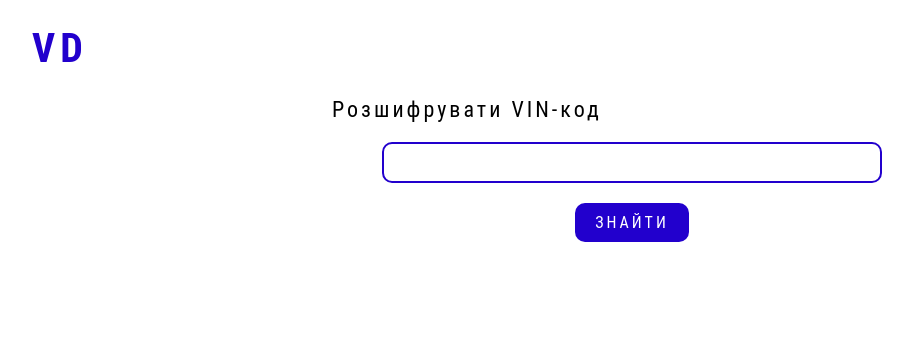
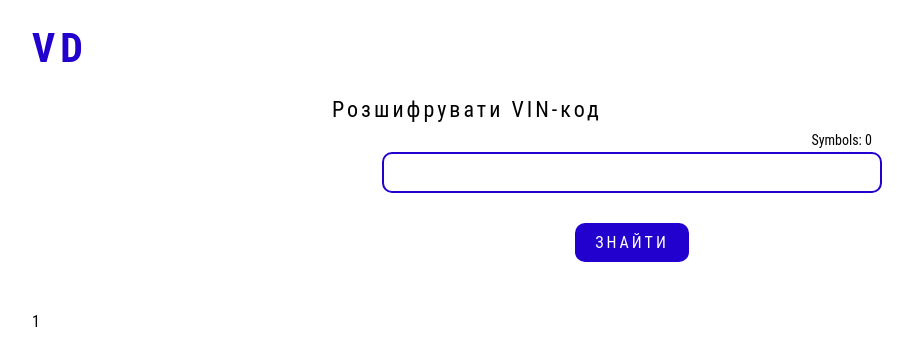
Before and after one commit to gimonch1k/Vin_Decoder, a React (Vite) app: page / in a window 1280 px wide. Shown: the top 356 px of the page, without its empty margins (8-921 px from the left). Built offline with nearby package versions, Linux system fonts and the light colour scheme.

Commit message:
added DecodeResult and Spinner, modified SearchPanel logic

```diff
--- /dev/null
+++ b/src/components/decodeResult/DecodeResult.jsx
@@ -0,0 +1,27 @@
+import SetContent from "../../utils/SetContent";
+
+import "./decodeResult.scss";
+
+function DecodeResult({ vehicle, process }) {
+  return (
+    <div className="decoderesult">{SetContent(process, View, vehicle)}</div>
+  );
+}
+
+function View({ data }) {
+  const content = data.map((item, i) => (
+    <li className="decoderesult__item" key={i}>
+      <div className="decoderesult__variable">{item.Variable}</div>
+      <div className="decoderesult__value">{item.Value}</div>
+    </li>
+  ));
+
+  return (
+    <>
+      <h2 className="decoderesult__title">Результати розшифровки</h2>
+      <ul className="decoderesult__list">{content}</ul>
+    </>
+  );
+}
+
+export default DecodeResult;
--- /dev/null
+++ b/src/components/decodeResult/decodeResult.scss
@@ -0,0 +1,22 @@
+.decoderesult {
+  margin-top: 50px;
+  &__list {
+    margin: 30px auto 0 auto;
+    width: 800px;
+    display: flex;
+    flex-direction: column;
+    row-gap: 10px;
+  }
+  &__item {
+    display: flex;
+    justify-content: space-between;
+    box-shadow: 0 0 20px 0 rgba(0, 0, 0, 0.25);
+    padding: 5px;
+  }
+  &__title {
+    text-align: center;
+    font-size: 22px;
+    font-weight: normal;
+    letter-spacing: 3px;
+  }
+}
--- a/src/components/searchPanel/SearchPanel.jsx
+++ b/src/components/searchPanel/SearchPanel.jsx
@@ -3,26 +3,67 @@ import { useState } from "react";
 
 import "./searchPanel.scss";
 
-function SearchPanel() {
-  const [status, setStatus] = useState("nothing");
-
+function SearchPanel({
+  setVehicle,
+  process,
+  setConfirmedProcess,
+  getVehicleByVin,
+}) {
   const {
     register,
     handleSubmit,
     formState: { errors },
+    watch,
   } = useForm();
 
-  const onSubmit = async (data) => {};
+  const vin = watch("vin", "");
+
+  const onSubmit = (data) => {
+    getVehicleByVin(data.vin).then((vehicle) => {
+      setVehicle(vehicle);
+      setConfirmedProcess("confirmed");
+    });
+  };
 
   return (
-    <form action="#" className="searchpanel">
+    <form className="searchpanel" onSubmit={handleSubmit(onSubmit)}>
       <label htmlFor="vin" className="searchpanel__title">
         Розшифрувати VIN-код
       </label>
 
-      <input id="vin" name="vin" type="text" className="searchpanel__vin" />
+      <div className="searchpanel__symbols">Symbols: {vin.length}</div>
 
-      <button className="searchpanel__btn">Знайти</button>
+      <input
+        id="vin"
+        type="text"
+        className="searchpanel__vin"
+        {...register("vin", {
+          required: "Це поле є обов’язковим",
+          validate: (value) =>
+            value.length === 17 || "VIN має скаладатись із 17 символів",
+          onChange: (e) => {
+            e.target.value = e.target.value.toUpperCase().replace(/[IOQ]/g, "");
+          },
+        })}
+      />
+
+      <div className="searchpanel__messages">
+        {errors.vin ? (
+          <div className="searchpanel__error">{errors.vin.message}</div>
+        ) : null}
+
+        {process === "error" && (
+          <div className="searchpanel__error">He правильний VIN-код</div>
+        )}
+
+        {process === "confirmed" && (
+          <div className="searchpanel__success">Успішно</div>
+        )}
+      </div>
+
+      <button disabled={process === "loading"} className="searchpanel__btn">
+        Знайти
+      </button>
     </form>
   );
 }
--- a/src/components/searchPanel/searchPanel.scss
+++ b/src/components/searchPanel/searchPanel.scss
@@ -2,6 +2,7 @@
 @use "../../styles/btn.scss" as *;
 
 .searchpanel {
+  position: relative;
   width: 600px;
   margin: 0 auto;
   &__title {
@@ -9,15 +10,33 @@
     font-size: 22px;
     letter-spacing: 3px;
   }
+  &__symbols {
+    position: absolute;
+    font-size: 14px;
+    right: 60px;
+    top: 35px;
+  }
   &__vin {
     width: 500px;
-    margin: 20px auto 0 auto;
+    margin: 30px auto 0 auto;
     padding: 11px;
     border-radius: 10px;
     border: 2px solid $blue-main;
   }
+  &__messages {
+    width: 100%;
+    position: absolute;
+    text-align: center;
+    top: 105px;
+  }
+  &__error {
+    color: $red-main;
+  }
   &__btn {
-    margin: 20px auto 0 auto;
+    margin: 30px auto 0 auto;
     @include btn;
+    &:disabled {
+      opacity: 0.5;
+    }
   }
 }
--- /dev/null
+++ b/src/components/spinner/Spinner.jsx
@@ -0,0 +1,42 @@
+function Spinner() {
+  return (
+    <svg
+      xmlns="http://www.w3.org/2000/svg"
+      viewBox="0 0 100 100"
+      preserveAspectRatio="xMidYMid"
+      width="120"
+      height="120"
+      style={{
+        shapeRendering: "auto",
+        display: "block",
+        background: "transparent",
+        margin: "0 auto",
+      }}
+      xmlnsXlink="http://www.w3.org/1999/xlink"
+    >
+      <g>
+        <circle
+          cx="50"
+          cy="50"
+          fill="none"
+          stroke="#2200cd"
+          strokeWidth="6"
+          r="35"
+          strokeDasharray="164.93361431346415 56.97787143782138"
+        >
+          <animateTransform
+            attributeName="transform"
+            type="rotate"
+            repeatCount="indefinite"
+            dur="1.1764705882352942s"
+            values="0 50 50;360 50 50"
+            keyTimes="0;1"
+          ></animateTransform>
+        </circle>
+        <g></g>
+      </g>
+    </svg>
+  );
+}
+
+export default Spinner;
--- a/src/pages/MainPage.jsx
+++ b/src/pages/MainPage.jsx
@@ -1,10 +1,24 @@
+import { useState } from "react";
+
+import useVinDecoder from "../services/VinDecoder";
 import SearchPanel from "../components/searchPanel/SearchPanel";
+import DecodeResult from "../components/decodeResult/DecodeResult";
 
 function MainPage() {
+  const [vehicle, setVehicle] = useState([]);
+  const { process, setConfirmedProcess, getVehicleByVin } = useVinDecoder();
+
   return (
-    <section>
-      <SearchPanel />
-    </section>
+    <>
+      <SearchPanel
+        setVehicle={setVehicle}
+        process={process}
+        setConfirmedProcess={setConfirmedProcess}
+        getVehicleByVin={getVehicleByVin}
+      />
+
+      <DecodeResult vehicle={vehicle} process={process} />
+    </>
   );
 }
 
--- a/src/services/VinDecoder.js
+++ b/src/services/VinDecoder.js
@@ -10,7 +10,14 @@ function useVinDecoder() {
       `${_apiBase}/vehicles/decodevin/${vin}?format=json`,
     );
 
-    return res.Results.filter((item) => item.Value);
+    return res.Results.filter(
+      (item) =>
+        item.Value !== null &&
+        item.Value !== "" &&
+        item.Variable !== "Error Code" &&
+        item.Variable !== "Additional Error Text" &&
+        item.Variable !== "Error Text",
+    );
   };
 
   return { process, setConfirmedProcess, getVehicleByVin };
--- a/src/styles/variables.scss
+++ b/src/styles/variables.scss
@@ -1,2 +1,3 @@
 $blue-main: #2200cd;
 $white-main: #fff;
+$red-main: #9f0013;
--- /dev/null
+++ b/src/utils/SetContent.jsx
@@ -0,0 +1,18 @@
+import Spinner from "../components/spinner/Spinner";
+
+function SetContent(process, Component, data) {
+  switch (process) {
+    case "idle":
+      return 1;
+    case "loading":
+      return <Spinner />;
+    case "confirmed":
+      return <Component data={data} />;
+    case "error":
+      return 2;
+    default:
+      throw new Error("Unexpected process state");
+  }
+}
+
+export default SetContent;
```
